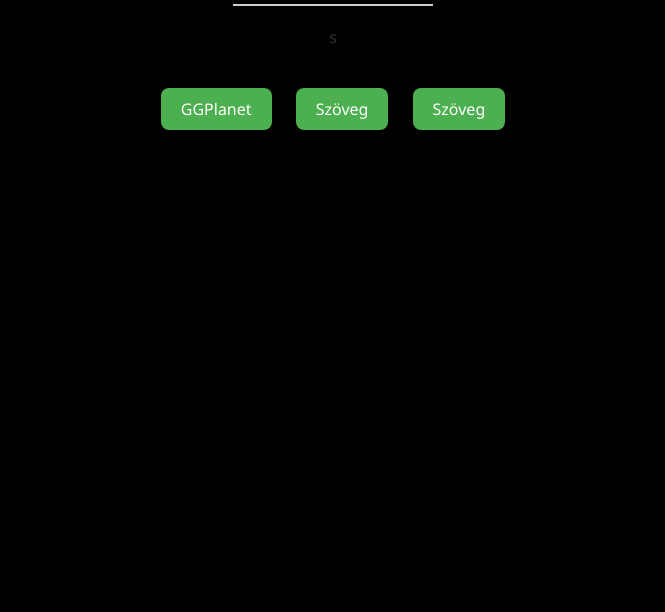
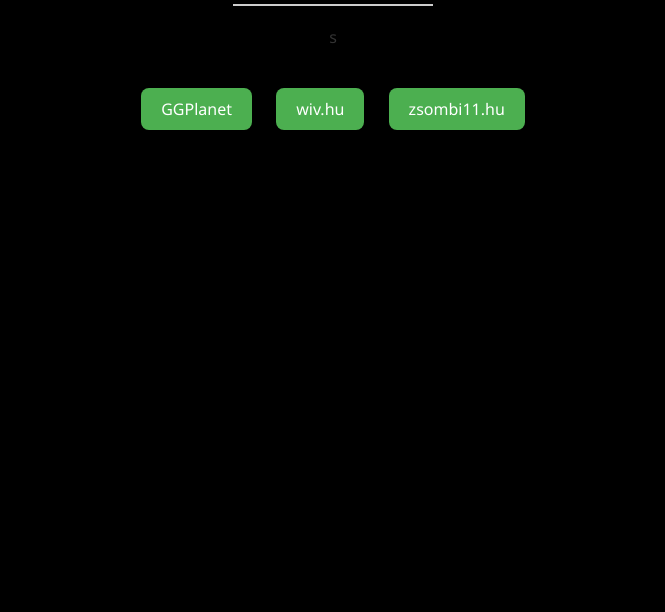
Before and after one commit to wivtrick/ggplanet, a plain HTML site: page index.html in a window 1280 px wide. Shown: the part 188-800 px from the top of the page, without its empty margins (307-972 px from the left). Drawn offline with Linux system fonts and the light colour scheme.

Commit message:
Update index.html

```diff
--- a/index.html
+++ b/index.html
@@ -52,8 +52,8 @@
 
   <div class="buttons">
     <a href="https://discord.gg/AyXZGHYvCJ" target="_blank">GGPlanet</a>
-    <a href="https://wiv.hu" target="_blank">Szöveg</a>
-    <a href="https://zsombi11.hu" target="_blank">Szöveg</a>
+    <a href="https://wiv.hu" target="_blank">wiv.hu</a>
+    <a href="https://zsombi11.hu" target="_blank">zsombi11.hu</a>
   </div>
 
 </body>
```
